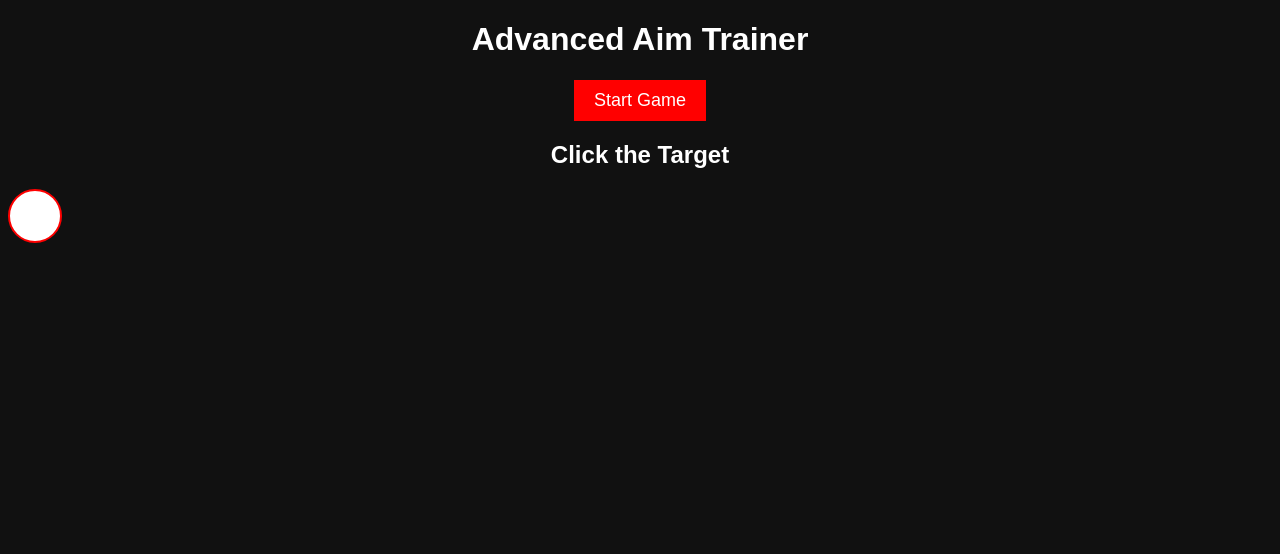
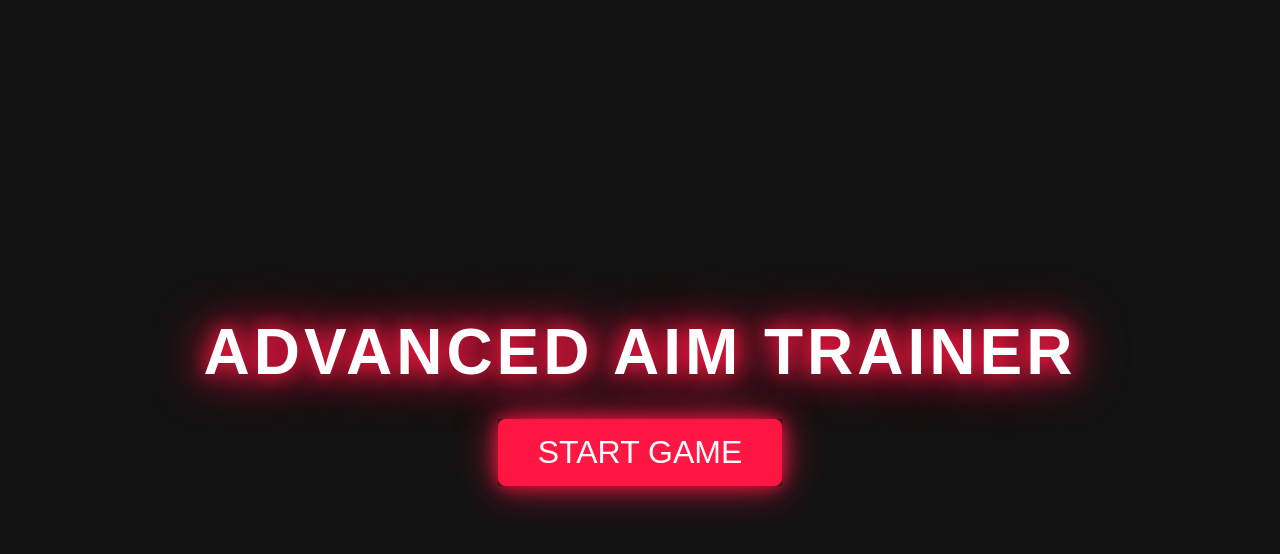
Before and after one commit to 5eptu/AimTrain, a plain HTML site: page index.html in a window 1280 px wide. Drawn offline with Linux system fonts and the light colour scheme; files that its build step writes are made by us from their sources; files whose address does not match are found by name.

Commit message:
Update style.css

```diff
--- a/css/style.css
+++ b/css/style.css
@@ -1,39 +1,120 @@
-/* Basic styling for the game */
-body {
-    background-color: #111;
-    color: white;
+/* Global Styles */
+* {
+    margin: 0;
+    padding: 0;
+    box-sizing: border-box;
     font-family: 'Arial', sans-serif;
-    text-align: center;
 }
 
-.container {
-    margin-top: 50px;
+/* Homepage Container */
+.homepage-container {
+    display: flex;
+    flex-direction: column;
+    justify-content: center;
+    align-items: center;
+    height: 100vh;
+    background-color: #121212;
+    color: #ffffff;
+    animation: fadeIn 1.5s ease-in-out;
 }
 
-#start-game {
-    padding: 10px 20px;
-    background-color: #f00;
-    border: none;
-    color: white;
-    font-size: 18px;
-    cursor: pointer;
+/* Title Animation */
+.title {
+    font-size: 4em;
+    text-transform: uppercase;
+    letter-spacing: 4px;
+    margin-bottom: 30px;
+    animation: neonText 1.5s infinite alternate;
 }
 
-#target-area {
-    margin: 50px auto;
-    width: 500px;
-    height: 500px;
-    position: relative;
-    background-color: #000;
-    border: 2px solid red;
+/* Start Button Styles */
+.start-btn-container {
+    animation: pulseGlow 1.5s infinite alternate;
 }
 
+.start-btn {
+    font-size: 2em;
+    padding: 15px 40px;
+    background-color: #ff1744;
+    border: none;
+    border-radius: 8px;
+    cursor: pointer;
+    color: white;
+    box-shadow: 0 0 15px rgba(255, 23, 68, 0.8);
+    text-transform: uppercase;
+    transition: transform 0.3s, box-shadow 0.3s;
+}
+
+.start-btn:hover {
+    transform: scale(1.1);
+    box-shadow: 0 0 25px rgba(255, 23, 68, 1);
+}
+
+/* Game Container Styles */
+.game-container {
+    display: none;
+    flex-direction: column;
+    justify-content: center;
+    align-items: center;
+    height: 100vh;
+    background-color: #1a1a1a;
+    color: white;
+}
+
+/* Target Styles */
 .target {
+    width: 80px;
+    height: 80px;
+    background-color: #ff1744;
+    border-radius: 50%;
     position: absolute;
-    width: 50px;
-    height: 50px;
-    background-color: white;
-    border-radius: 50%;
+    top: 40%;
+    left: 40%;
     cursor: pointer;
-    border: 2px solid red;
+    transition: transform 0.3s ease, background-color 0.3s ease;
+    animation: moveTarget 2s infinite alternate;
 }
+
+.target:hover {
+    transform: scale(1.2);
+    background-color: #ff616f;
+}
+
+/* Animations */
+@keyframes pulseGlow {
+    from {
+        box-shadow: 0 0 20px rgba(255, 23, 68, 0.4);
+    }
+    to {
+        box-shadow: 0 0 40px rgba(255, 23, 68, 0.9);
+    }
+}
+
+@keyframes neonText {
+    from {
+        text-shadow: 0 0 10px #ff1744, 0 0 20px #ff1744, 0 0 30px #ff1744;
+    }
+    to {
+        text-shadow: 0 0 20px #ff1744, 0 0 40px #ff1744, 0 0 60px #ff1744;
+    }
+}
+
+@keyframes fadeIn {
+    from {
+        opacity: 0;
+    }
+    to {
+        opacity: 1;
+    }
+}
+
+@keyframes moveTarget {
+    0% {
+        top: 20%;
+        left: 20%;
+    }
+    100% {
+        top: 60%;
+        left: 60%;
+    }
+}
```
